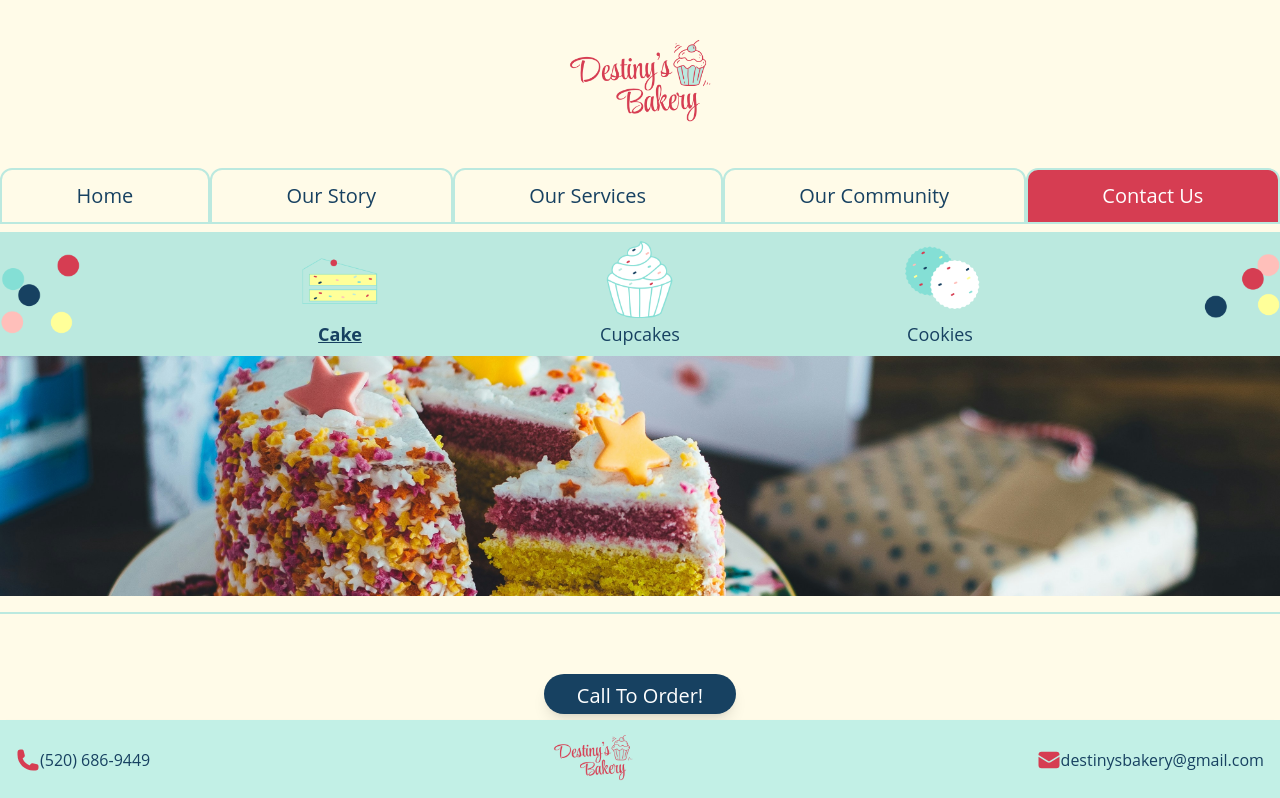
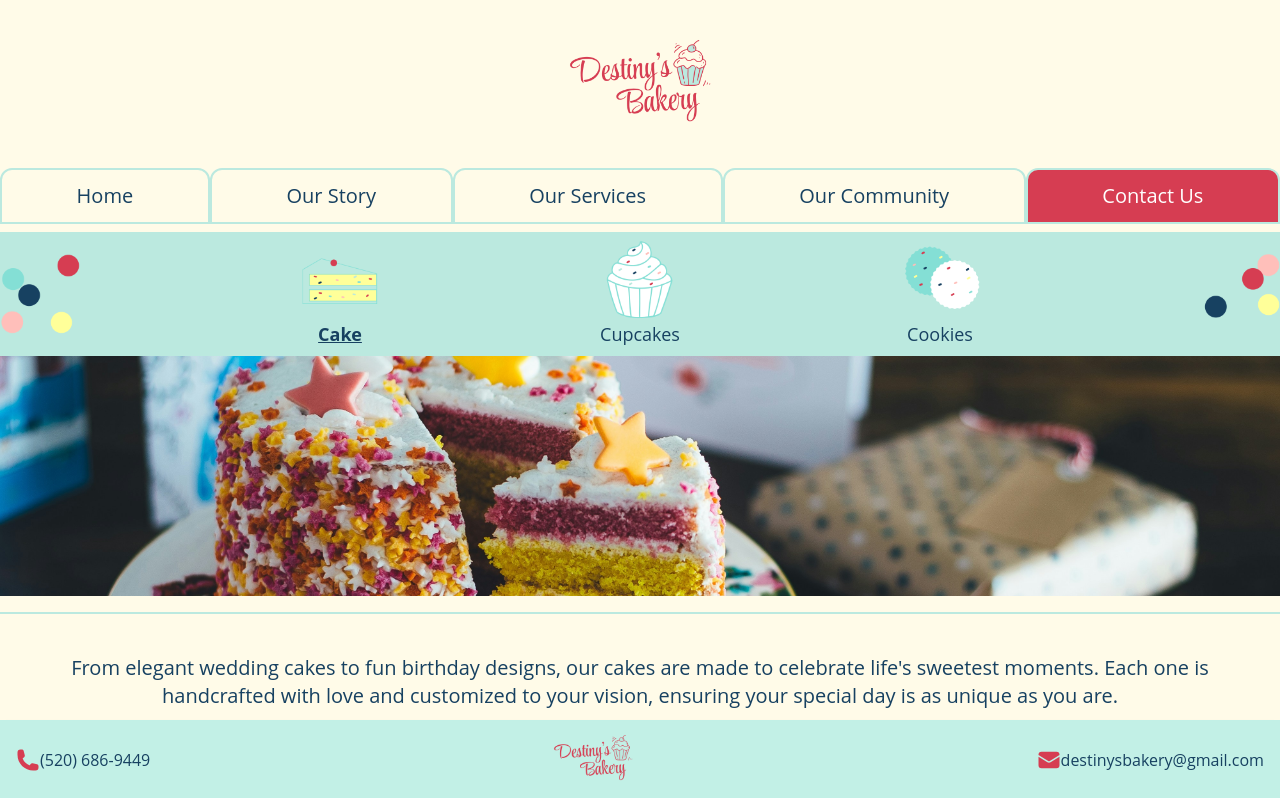
Before and after one commit to Shandea/destinys, a React (Create React App) app: page /cake in a window 1280 px wide. Shown: the top 798 px of the page. Built offline with nearby package versions, Linux system fonts and the light colour scheme.

Commit message:
fixed blurbs on cookie cupcake cake pages

```diff
--- a/src/Views/Components/ContactInfo.jsx
+++ b/src/Views/Components/ContactInfo.jsx
@@ -1,7 +1,7 @@
 const ContactInfo = () => {
   return (
     <>
-      <div className=" flex flex-col text-center p-10">
+      <div className="flex flex-col text-center p-10">
         <h2 className="h2 text-primaryBlue">Call Us Today</h2>
         <p className="p text-secondaryRed mb-6">520-686-9449</p>
         <h2 className="h2 text-primaryBlue">Email Us Today</h2>
--- a/src/Views/Pages/Cake.jsx
+++ b/src/Views/Pages/Cake.jsx
@@ -33,7 +33,7 @@ const Cake = () => {
         />
       ) : (
         <ProductPage
-          blurbText={cakeBlurb}
+          blurb={cakeBlurb}
           productTitle="Our Cakes"
           productData={productData}
           openModal={openModal}
--- a/src/Views/Pages/Cookies.jsx
+++ b/src/Views/Pages/Cookies.jsx
@@ -32,7 +32,7 @@ const Cookies = () => {
         />
       ) : (
         <ProductPage
-          blurbText={cookieBlurb}
+          blurb={cookieBlurb}
           ProductTitle="Our Cookies"
           productData={productData}
           openModal={openModal}
--- a/src/Views/Pages/CupCake.jsx
+++ b/src/Views/Pages/CupCake.jsx
@@ -17,6 +17,7 @@ const CupCake = () => {
     setOpenModal(false);
     setProductDetails({});
   };
+
   const { cupCakeBlurb, cupCakeData } = data;
   const productData = cupCakeData.filter(Boolean);
   return (
@@ -31,7 +32,7 @@ const CupCake = () => {
         />
       ) : (
         <ProductPage
-          blurbText={cupCakeBlurb}
+          blurb={cupCakeBlurb}
           productTitle="Our Cupcakes"
           productData={productData}
           openModal={openModal}
```
